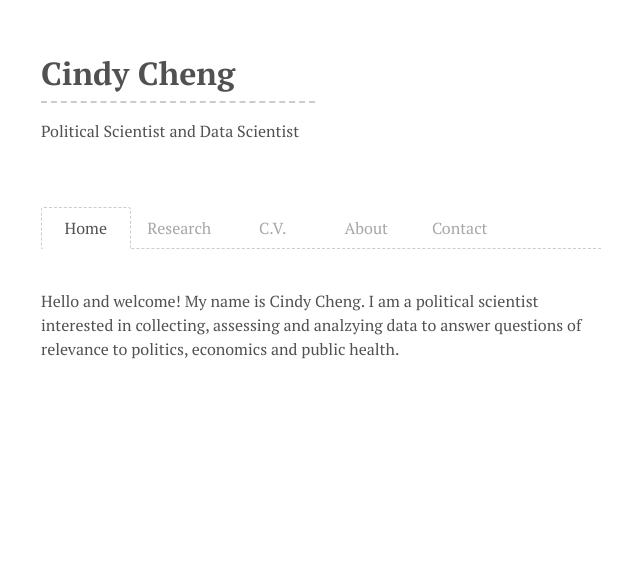
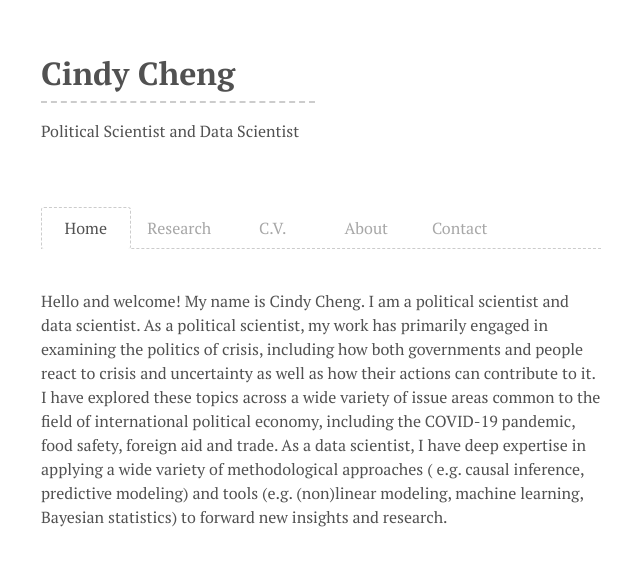
Before and after one commit to cindyyawencheng/cindyyawencheng.github.io, a Jekyll site: the page built from index.html, in a window 1280 px wide. Shown: the top 566 px of the page, without its empty margins (319-959 px from the left). Built offline with Jekyll 4.4.1, drawn with Linux system fonts in a browser that asks for light colours.

Commit message:
rewrite about page

```diff
--- a/_includes/content/home-about.md
+++ b/_includes/content/home-about.md
@@ -1,12 +1,11 @@
 # About
 
 
-As a data scientist, I love using data to check assumptions, enhance objectivity and identify hidden connections to improve our understanding of the world.
-
+Hello and welcome! My name is Cindy Cheng. I am a political scientist and data scientist.  As a political scientist, my work has primarily engaged in examining the politics of crisis, including how both governments and people react to crisis and uncertainty as well as how their actions can contribute to it. I have explored these topics across a wide variety of issue areas common to the field of international political economy, including the COVID-19 pandemic, food safety, foreign aid and trade.  As a data scientist, I have deep expertise in applying a wide variety of methodological approaches ( e.g. causal inference, predictive modeling) and tools (e.g. (non)linear modeling, machine learning, Bayesian statistics) to forward new insights and research.
 
 I have been leading a large scale international effort to systematically document government policies (e.g. lockdowns, travel bans) made in response to the COVID-19 pandemic with the CoronaNet Research Project. With colleagues at the Technical University of Munich and from NYU Abu Dhabi, Nazarbayev University, the University of Brasilia, the Hertie School of Governance, the University of Southern California and the Fors Mars Group, we have organized to date more than 1700 volunteer and paid research assistants to collect the largest and most detailed event dataset of its kind. More information about CoronaNet can be found here: https://www.coronanet-project.org
 
 Methodologically, I have expertise in a variety of statistical methods, from machine learning to missing data imputation and Bayesian statistics among others. As a researcher, I have investigated a variety of issues relevant to political economy and political institutions, including the politicization of food safety problems, the legitimacy and efficiency of global governance institutions, the politics of innovation and drivers of foreign aid.
 
 
-I received a PhD in Political Science from Duke University in 2017. I also completed the coursework necessary to fulfill the requirements for a masters in statistics at Duke. I majored in Economics and Political Economy as an undergraduate at the University of California, Berkeley. I was a postdoctoral research fellow at the Technical University of Munich from 2016 to 2023. My work and training has recieved funding support from the EU Horizon 2020 Program, Fulbright-Hayes Program, and the U.S. Department of Education.
+I received a PhD in Political Science from Duke University in 2017. I also completed the coursework necessary to fulfill the requirements for a masters in statistics at Duke. I majored in Economics and Political Economy as an undergraduate at the University of California, Berkeley. I was a postdoctoral research fellow at the Technical University of Munich from 2016 to 2023. My work and training has received funding support from the EU Horizon 2020 Program, Fulbright-Hayes Program, and the U.S. Department of Education.
--- a/_includes/content/home-home.md
+++ b/_includes/content/home-home.md
@@ -2,4 +2,4 @@
 
 <br>
 
-Hello and welcome! My name is Cindy Cheng. I am a political scientist interested in collecting, assessing and analzying data to answer questions of relevance to politics, economics and public health.
+Hello and welcome! My name is Cindy Cheng. I am a political scientist and data scientist.  As a political scientist, my work has primarily engaged in examining the politics of crisis, including how both governments and people react to crisis and uncertainty as well as how their actions can contribute to it. I have explored these topics across a wide variety of issue areas common to the field of international political economy, including the COVID-19 pandemic, food safety, foreign aid and trade.  As a data scientist, I have deep expertise in applying a wide variety of methodological approaches ( e.g. causal inference, predictive modeling) and tools (e.g. (non)linear modeling, machine learning, Bayesian statistics) to forward new insights and research.
```
